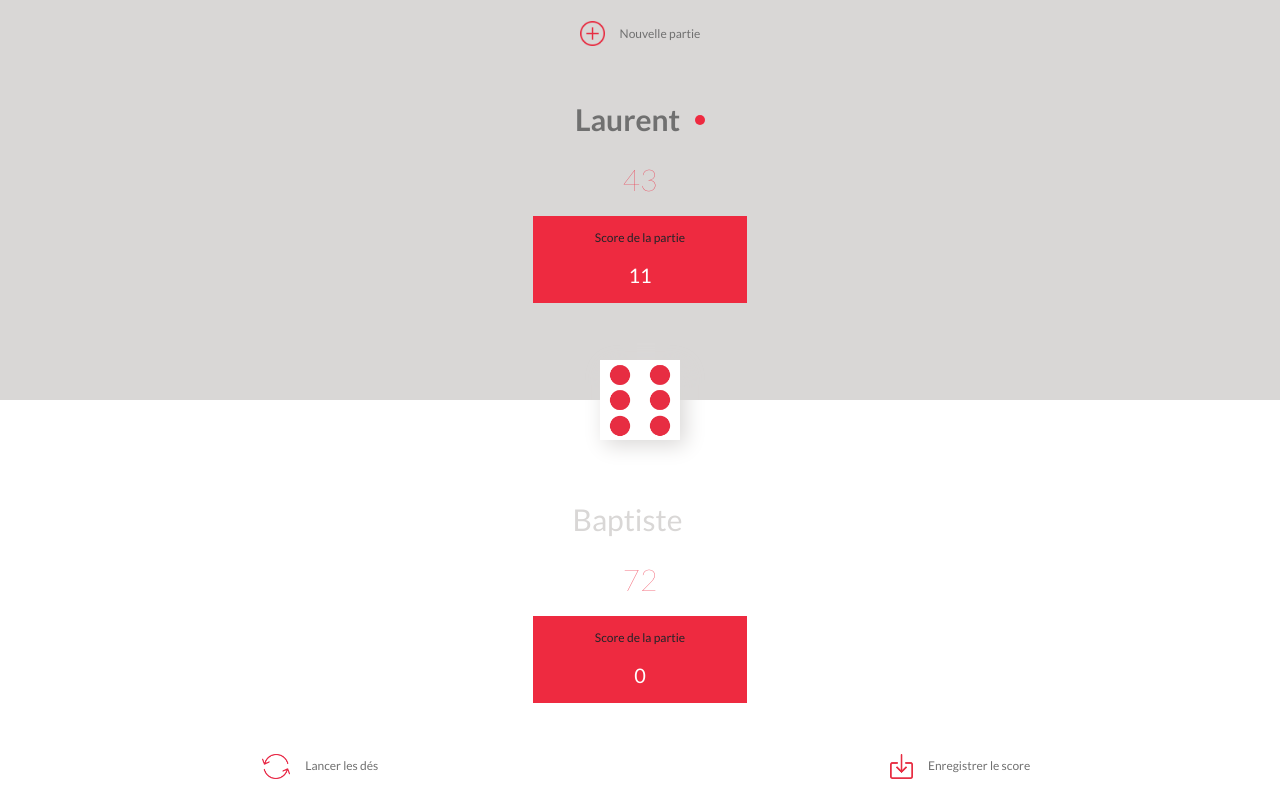
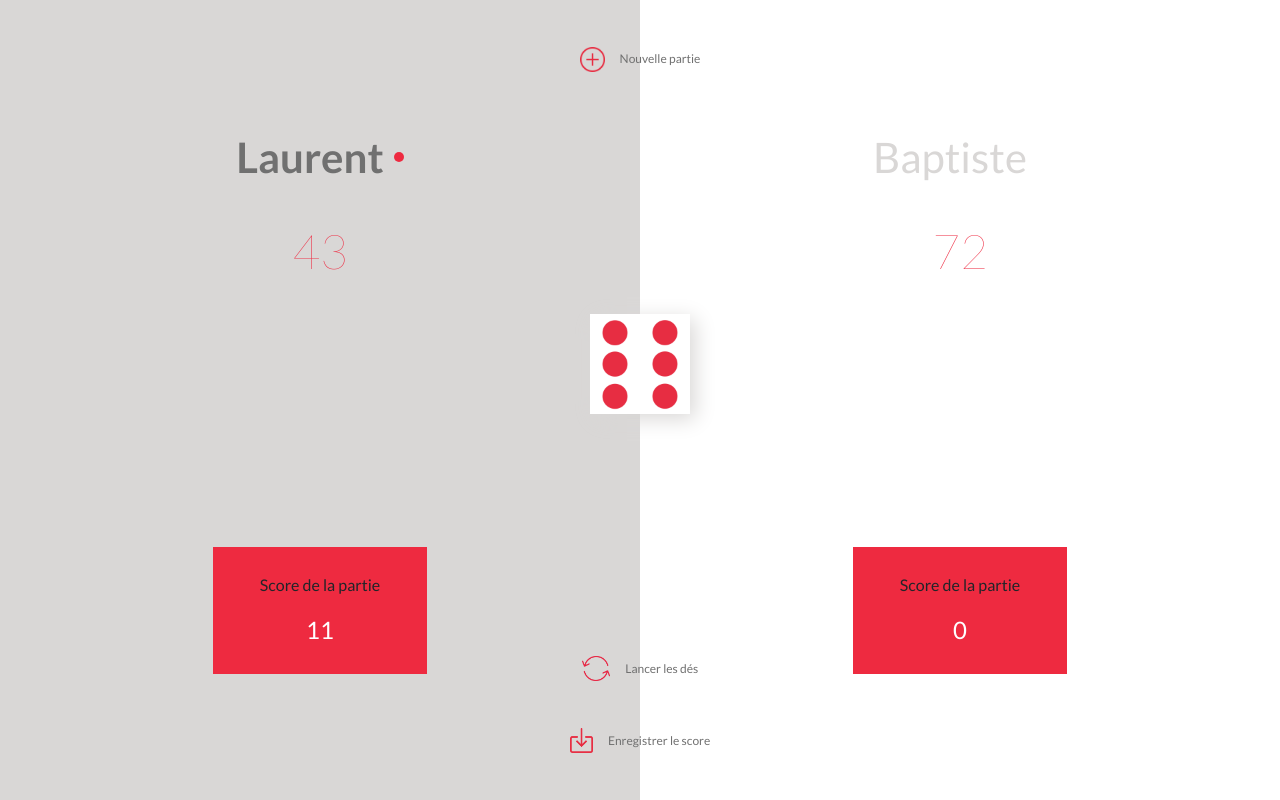
Before and after one commit to LaurentCAILLAUD/GDWFSDVSWEBAJAVAEXAIII1A, a plain HTML site: page index.html in a window 1280 px wide. Drawn offline with Linux system fonts and the light colour scheme.

Commit message:
Modify index HTML file and create indexView CSS file for lg screens

```diff
--- /dev/null
+++ b/css/indexView-lg.css
@@ -0,0 +1,60 @@
+/* player1Container start */
+.player1Container,
+.player2Container {
+  width: 50%;
+  height: 100vh;
+}
+
+.player1Identity,
+.player2Identity {
+  font-size: 2.625rem;
+}
+
+.player1GlobalPoints,
+.player2GlobalPoints {
+  font-size: 3rem;
+  padding: 3.25vh 0 32.55vh 0;
+}
+
+.player1Container section div p:first-child,
+.player2Container section div p:first-child {
+  font-size: 1rem;
+  padding: 3.25vh 0 1.95vh 0;
+}
+
+.player1CurrentPoints,
+.player2CurrentPoints {
+  font-size: 1.5rem;
+  padding-bottom: 3.25vh;
+}
+/* player1Container end */
+
+/* newGameContainer start */
+.newGameContainer {
+  margin-top: 5.86vh;
+}
+/* newGameContainer end */
+
+/* dicePoints start */
+.rollDiceResult {
+  width: 100px;
+  height: 100px;
+}
+/* dicePoints end*/
+
+/* actionGameContent start */
+.actionGameContent {
+  margin-bottom: 5.86vh;
+}
+/* actionGameContent end */
+
+/* rollDice start */
+.rollDice,
+.savePoints {
+  width: 100%;
+}
+
+.rollDice {
+  margin-bottom: 5.86vh;
+}
+/* rollDice end */
--- a/css/indexView.css
+++ b/css/indexView.css
@@ -21,7 +21,7 @@
   font-size: 16px;
 }
 
-/* plalyer1Container start */
+/* player1Container start */
 .h-50vh {
   height: 50vh;
 }
@@ -39,7 +39,7 @@
 .currentPlayer {
   width: 10px;
   height: 10px;
-  margin-left: 15px;
+  margin-left: 10px;
   border-radius: 5px;
 }
 
@@ -130,6 +130,7 @@
 .savePoints {
   width: 50%;
 }
+
 .rollDice img,
 .savePoints img {
   height: 20px;
--- a/index.html
+++ b/index.html
@@ -7,13 +7,14 @@
     <link rel="stylesheet" href="css/bootstrap.min.css" type="text/css" />
     <link rel="stylesheet" href="css/indexView.css" type="text/css" />
     <link rel="stylesheet" href="css/indexView-md.css" media="screen and (min-width: 768px)" type="text/css" />
+    <link rel="stylesheet" href="css/indexView-lg.css" media="screen and (min-width: 992px)" type="text/css" />
     <title>GDWFSDVSWEBAJAVAEXAIII1A - Accueil</title>
   </head>
   <body>
-    <wrapper class="wrapperContainer">
+    <wrapper class="wrapperContainer position-relative d-lg-flex">
       <!-- player1Container start -->
       <section class="player1Container h-50vh row g-0 justify-content-center align-items-center">
-        <div class="col-5 col-md-2 text-center">
+        <div class="col-5 col-md-2 col-lg-4 text-center">
           <div class="d-flex justify-content-center align-items-center">
             <p class="player1Identity mb-0">Laurent</p>
             <div class="currentPlayer pink"></div>
@@ -30,7 +31,7 @@
       <!-- player1Container end -->
       <!-- player2Container start -->
       <section class="player2Container h-50vh row g-0 justify-content-center align-items-center">
-        <div class="col-5 col-md-2 text-center">
+        <div class="col-5 col-md-2 col-lg-4 text-center">
           <div class="d-flex justify-content-center align-items-center">
             <p class="player2Identity mb-0">Baptiste</p>
             <div class="currentPlayer white"></div>
@@ -59,7 +60,7 @@
         </div>
         <!-- dicePoints end -->
         <!-- actionGameContent start -->
-        <div class="actionGameContent d-flex justify-content-center align-items-end">
+        <div class="actionGameContent d-flex justify-content-center align-items-end flex-lg-column justify-content-lg-end align-items-lg-center">
           <div class="rollDice d-flex justify-content-center align-items-center">
             <img src="images/roll-dice-img.png" alt="Icône lancer les dés" />
             <p class="mb-0">Lancer les dés</p>
```
